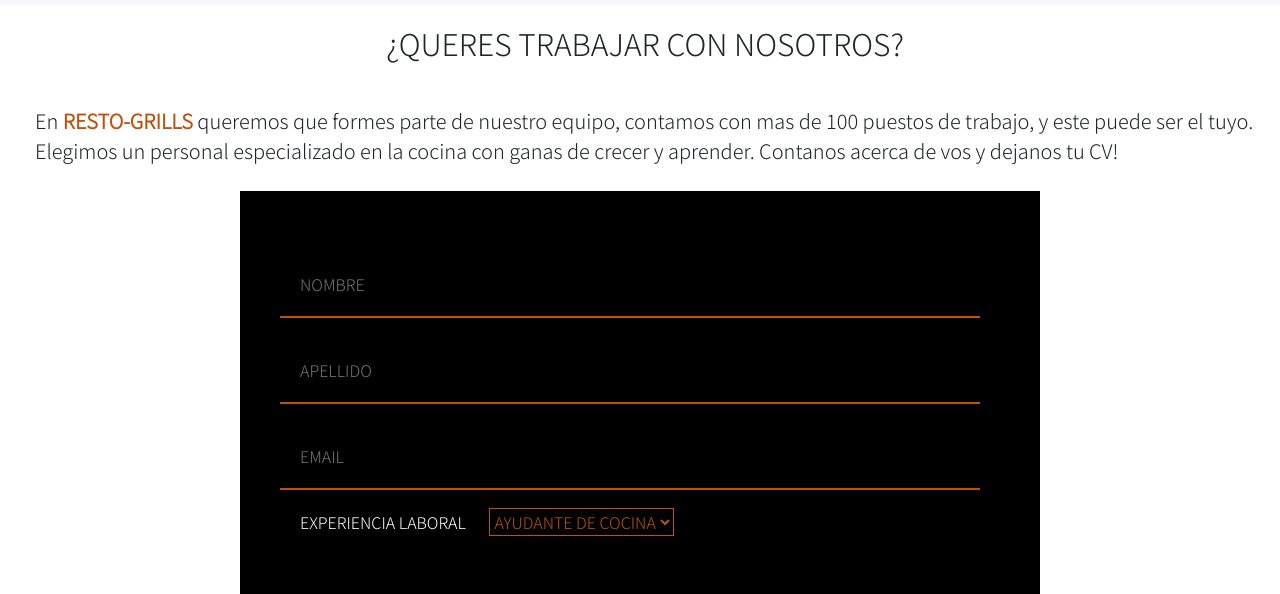
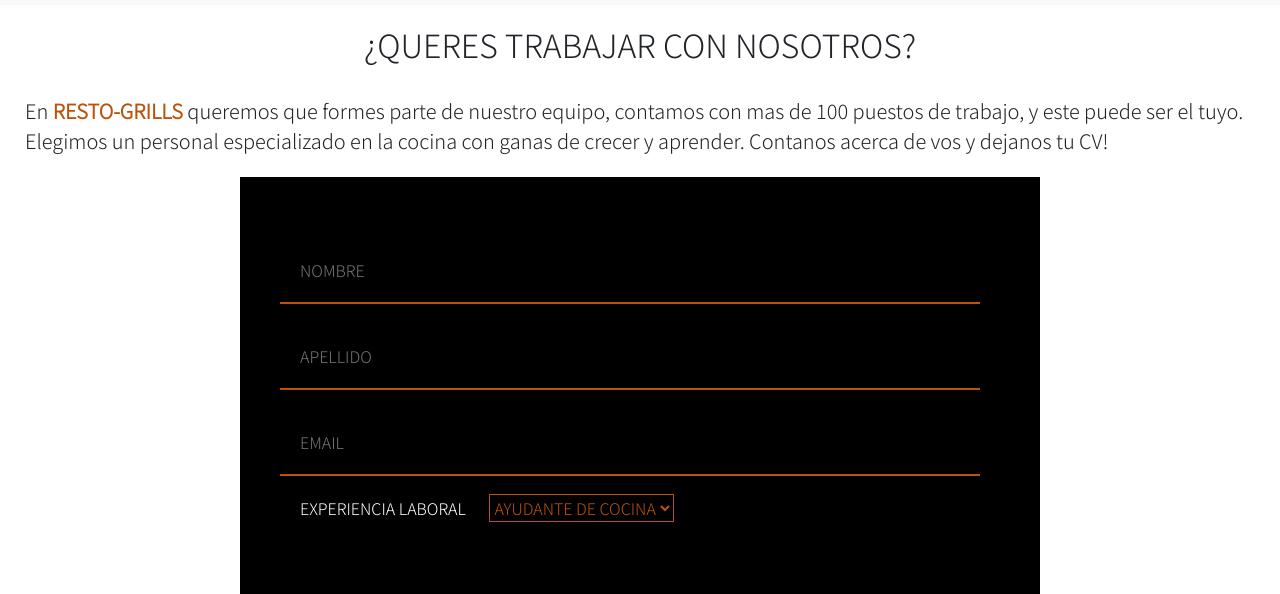
Before and after one commit to Rocio-Joaquin/PFJoaquin, a website: page pages/nosotros.html in a window 1280 px wide. Shown: the part 206-800 px from the top of the page. Drawn offline with nearby package versions, Linux system fonts and the light colour scheme.

Commit message:
ultimos retoques

```diff
--- a/pages/nosotros.html
+++ b/pages/nosotros.html
@@ -61,7 +61,7 @@
   <!--inicio de main-->
   <main>
             <!--inicio de section-->
-            <section class="section-nosotros">
+            <section>
                     <h2>¿QUERES TRABAJAR CON NOSOTROS?</h2>
                     <p>En <strong>RESTO-GRILLS</strong> queremos que formes parte de nuestro equipo, contamos con mas de 100 puestos de trabajo, y este puede ser el tuyo.
                     Elegimos un personal especializado en la cocina con ganas de crecer y aprender.
--- a/scss/_base.scss
+++ b/scss/_base.scss
@@ -4,41 +4,29 @@
     padding: 0;
     text-decoration: none;
     list-style: none;
-    font-family: 'Noto Sans SC', sans-serif;
-}
-
-.section-reservas{
-    margin: 20px;
-    h2{
-        font-size:30px;
-        text-align: center;
-    }
-    p{
-        font-size:20px ;
-        margin: 20px;
-        strong{
-            color: $colorUno;
-        }
-    }
+    font-family:'Noto Sans SC', sans-serif;
 }
 p{
     font-size: 20px;
     margin:20px ;
+    padding: 5px;
     strong{
         color:$colorUno;
     }
 }
-.section-nosotros{
-    margin-left: 10px;
-    h2{
-        font-size:30px;
-        text-align: center;
-    }
-    p{
-        font-size:20px ;
-        margin: 20px;
-        strong{
-            color: $colorUno;
-        }
+h1{
+    font-size: 30px;
+    text-align: center;
+    padding: 20px;
+    strong{
+        color:$colorUno;
     }
 }
+h2{
+    font-size: 30px;
+    text-align: center;
+    padding: 20px;
+    strong{
+        color:$colorUno;
+    }
+}
--- a/scss/_inicio.scss
+++ b/scss/_inicio.scss
@@ -2,26 +2,6 @@
 img.d-block{
     width: 100%;
     height: 600px;
-}
-h1{
-    font-size: 30px;
-    text-align: center;
-    padding: 20px;
-    strong{
-        color:$colorUno;
-    }
-}
-p{
-    font-size: 20px;
-    padding:5px;
-}
-h2{
-    font-size: 30px;
-    text-align: center;
-    padding: 20px;
-    strong{
-        color:$colorUno;
-    }
 }
 .sugerencias{
     @include formulario (flex,row,center);
--- a/scss/_locations.scss
+++ b/scss/_locations.scss
@@ -1,17 +1,4 @@
 
-h2{
-    font-size:30px;
-    text-align: center;
-    margin: 20px;
-
-}
-p{
-    font-size:20px ;
-    margin: 20px;
-    strong{
-        color: $colorUno;
-    }
-}
 .ubicacion{
     @include formulario (flex,row,space-around);
     margin: auto;
@@ -36,12 +23,12 @@ p{
             text-align: center;
         }
         .btn{
+            display: flex;
+            justify-content: center;
             margin: auto;
             background:$colorTres;
             border: 1px solid $colorUno;
             color: $colorUno;
-            display: flex;
-            justify-content: center;
             width: 150px;
             font-size: 18px;
             &:hover{
--- a/scss/_menu.scss
+++ b/scss/_menu.scss
@@ -66,10 +66,10 @@
         font-size: 20px;
         .btn{
             margin: auto;
-            background:rgba(0, 0, 0, 0.678);
+            background:$colorSiete;
             color: $colorUno;
             border:1px solid $colorUno;
-            border: rgba(0, 0, 0, 0);
+            border:$colorborde;
             font-family: $raleway;
             width: 200px;
             &:hover{
--- a/scss/_nosotros.scss
+++ b/scss/_nosotros.scss
@@ -3,20 +3,16 @@
     @extend %form;
     width:800px;
     height:600px;
-    margin: auto;
     input{
         @extend %input;
         width: 700px;
-        margin-left: 40px;
     }
     textarea{
         @extend %textarea;
-        margin-left: 40px;
         width: 700px;
     }
     label{
         @extend %label;
-        margin-left: 40px
     }
     select{
         @extend %select;
```
Also changed, not shown: pages/reservas.html (+1 -1 lines), scss/_reservas.scss (+0 -7 lines), scss/_variables.scss (+9 -1 lines).
